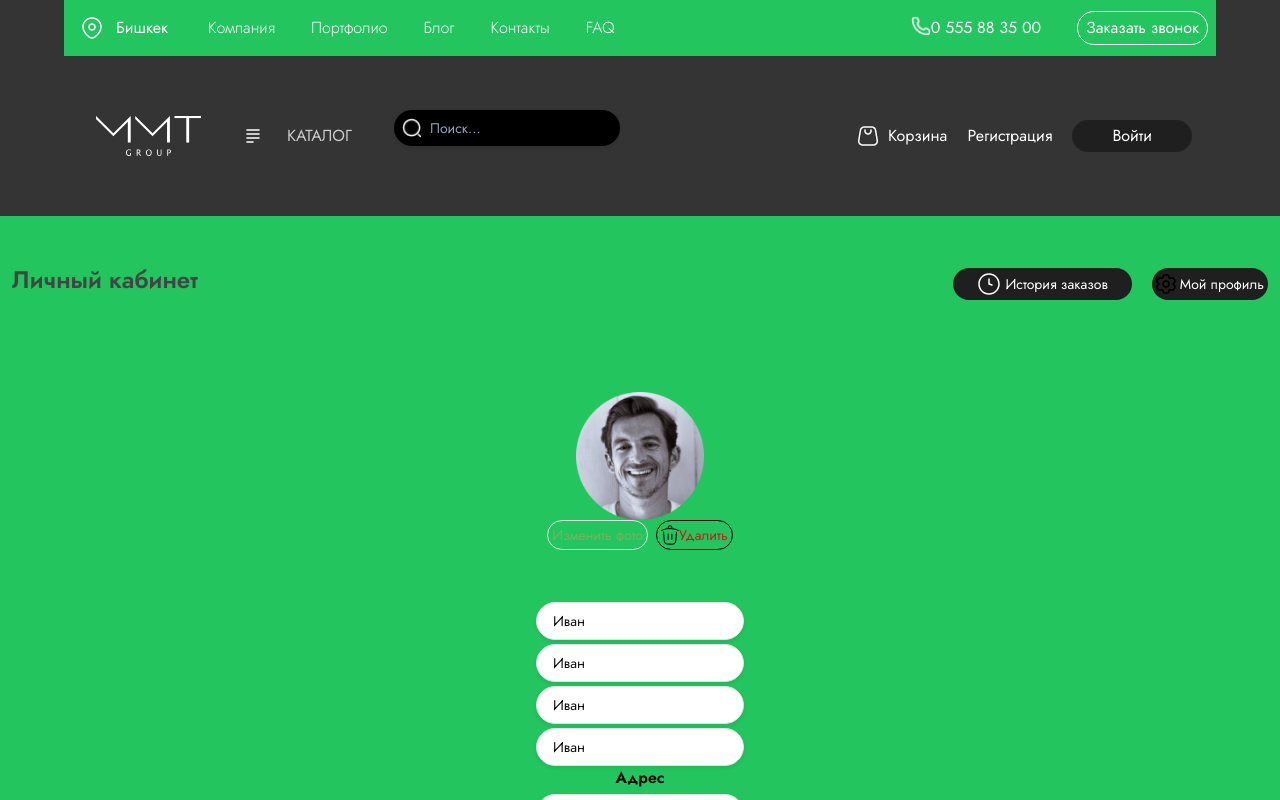
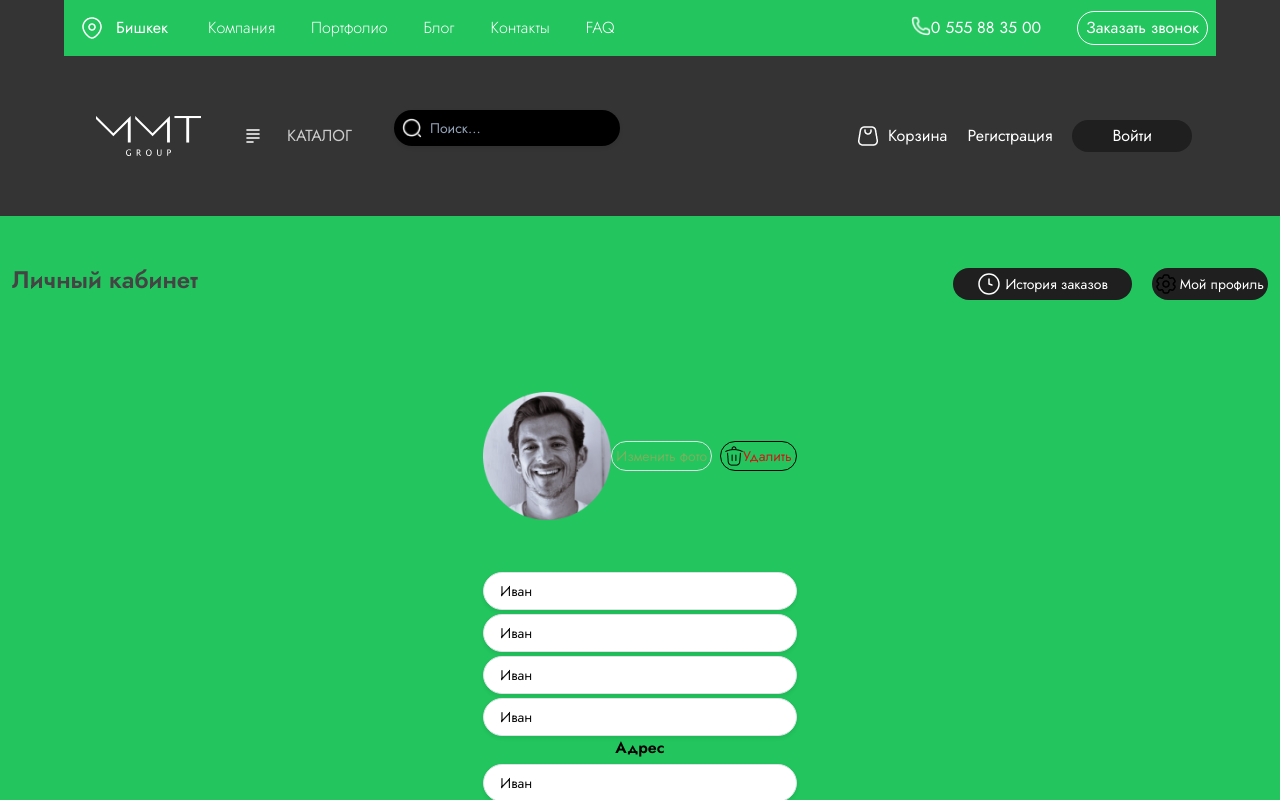
Before and after one commit to sadSapiens/mmt, a React (Create React App) app: page /profile in a window 1280 px wide. Shown: the top 800 px of the page. Built offline with nearby package versions, Linux system fonts and the light colour scheme; what tw-elements would draw is missing.

Commit message:
fixed profile

```diff
--- a/src/pages/profile/room/Room.tsx
+++ b/src/pages/profile/room/Room.tsx
@@ -36,7 +36,7 @@ const Room = () => {
         </div>
         <div className="flex justify-center   w-auto md:w-32 lg:w-48 ">
           <form className="">
-            <div className="flex justify-between py-5 flex-col md:flex">
+            <div className="flex justify-between py-5 flex-col md:flex-row md:items-center">
               <div className=" flex justify-center items-center">
                 <img
                   src={avatar}
```
